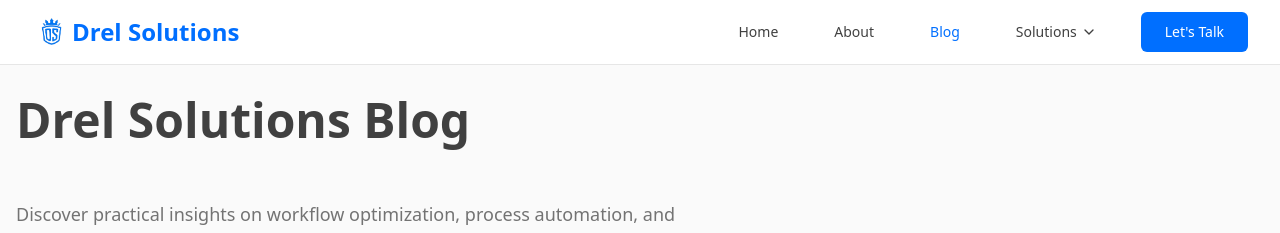
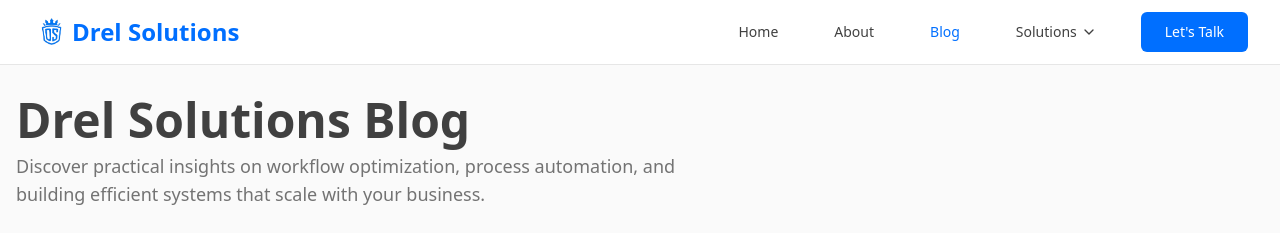
Before and after one commit to ElliotDrel/Drel_Solutions, a React (Vite) app: page /blog in a window 1280 px wide. Shown: the top 233 px of the page. Built offline with nearby package versions, Linux system fonts and the light colour scheme.

Commit message:
Refactor BlogHero component to improve layout by removing unnecessary subtitle and adjusting spacing, enhancing readability and visual consistency.

```diff
--- a/src/components/blog/BlogHero.tsx
+++ b/src/components/blog/BlogHero.tsx
@@ -5,11 +5,8 @@
   return (
     <div className="space-y-6">
       <div className="space-y-2">
-        <h1 className="text-5xl font-bold text-brand-neutral-700">Drel Solutions Blog</h1>
-        <h2 className="text-4xl font-bold bg-gradient-hero bg-clip-text text-transparent">
-          New at Drel Solutions Blog
-        </h2>
-        <p className="text-lg text-muted-foreground max-w-2xl">
+        <h1 className="text-5xl font-bold text-brand-neutral-700 mb-0">Drel Solutions Blog</h1>
+        <p className="text-lg text-muted-foreground max-w-2xl mt-0">
           Discover practical insights on workflow optimization, process automation,
           and building efficient systems that scale with your business.
         </p>
```
